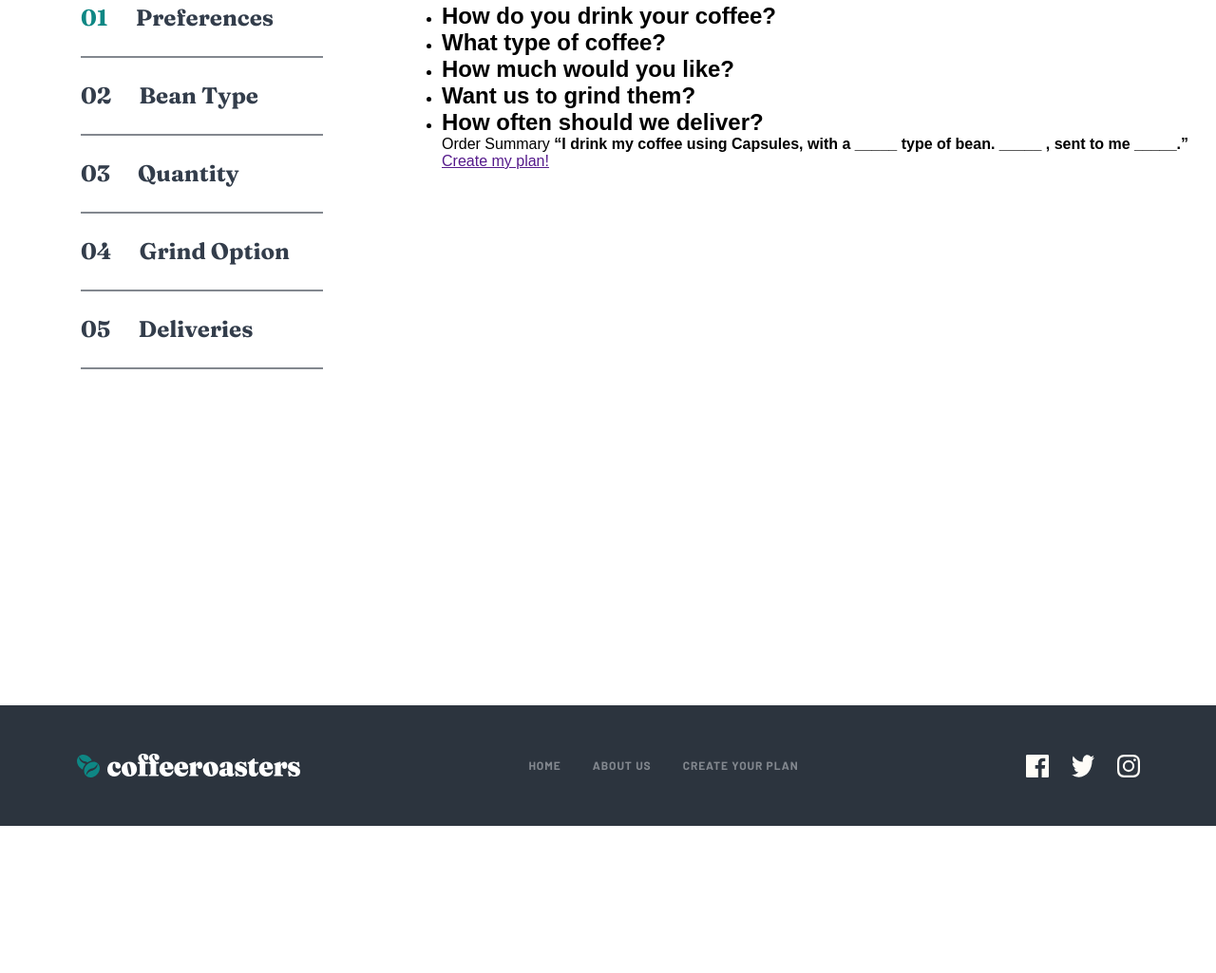
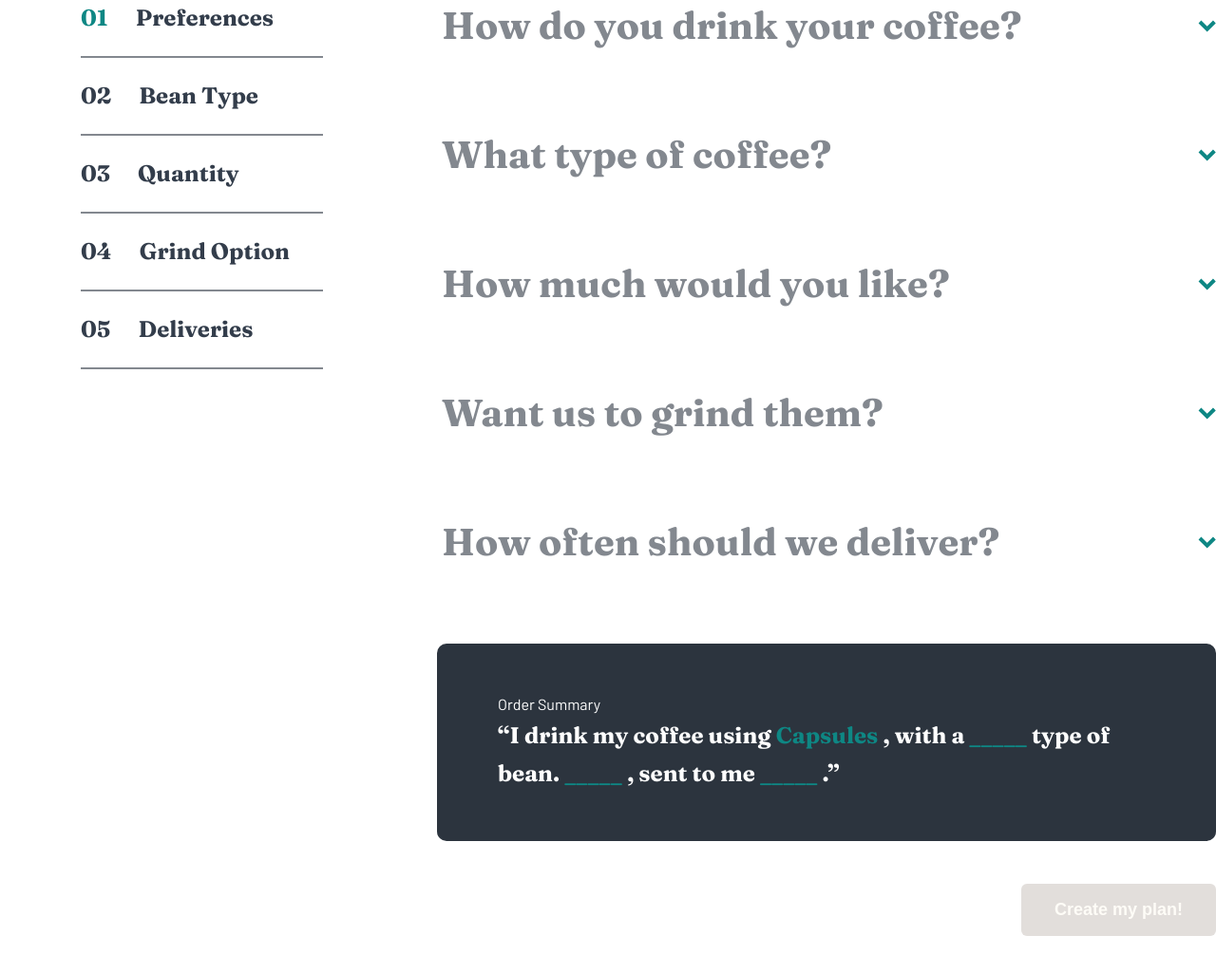
Before and after one commit to VasconcelloDev/coffee-subscription-site, a website built with Vite: page subscribe-us.html in a window 1280 px wide. Shown: the part 1661-2686 px from the top of the page at 95% size. Before the commit the page ends 2531 px from the top, so only its background shows below. Built offline with nearby package versions, Linux system fonts and the light colour scheme.

Commit message:
create faq

```diff
--- a/subscribe-us.css
+++ b/subscribe-us.css
@@ -139,3 +139,73 @@
   line-height: 32px;
   color: #333d4b;
 }
+
+.preferences__list {
+  list-style: none;
+  display: flex;
+  gap: 88px;
+  flex-direction: column;
+  width: 100%;
+}
+
+.preferences__list li h2 {
+  color: #83888f;
+  font-size: 40px;
+  font-family: "Fraunces", sans-serif;
+  font-weight: 900;
+  line-height: 48px;
+}
+
+.preferences__list li {
+  display: flex;
+  align-items: center;
+  justify-content: space-between;
+}
+
+.summary {
+  display: flex;
+  flex-direction: column;
+  max-width: 1280px;
+  margin: auto;
+  margin-top: 135px;
+
+  align-items: flex-end;
+}
+
+.summary__card {
+  width: 820px;
+  height: 208px;
+  border-radius: 10px;
+  background: #2c343e;
+  display: flex;
+  padding: 51px 64px;
+  flex-direction: column;
+}
+
+.summary__card span {
+  color: #fff;
+  font-size: 16px;
+  font-family: "barlow", sans-serif;
+  line-height: 26px;
+}
+
+.summary__card strong {
+  color: #fff;
+  font-size: 24px;
+  font-family: "Fraunces", sans-serif;
+  font-weight: 900;
+  line-height: 40px;
+}
+.summary__navigate {
+  text-decoration: none;
+  padding: 15px 35px;
+  font-size: 18px;
+  font-weight: 900;
+  line-height: 25px;
+  background-color: #e2dedb;
+  width: fit-content;
+  margin-top: 45px;
+  color: #fefcf7;
+  border-radius: 6px;
+  font-family: "Fraunces", sans-serif 9pt;
+}
--- a/subscribe-us.html
+++ b/subscribe-us.html
@@ -79,7 +79,7 @@
       </section>
 
       <section class="preferences">
-        <div>
+        <div class="preferences__navigator">
           <ol class="preferences__navigator__list">
             <li>
               <h2><strong style="color: #0e8784">01</strong> Preferences</h2>
@@ -106,34 +106,41 @@
           </ol>
         </div>
 
-        <div class="preferences__list">
-          <ul>
+        <ul class="preferences__list">
           <li>
             <h2>How do you drink your coffee?</h2>
+            <img src="./public/plan/desktop/icon-arrow.svg" alt="arrow" />
           </li>
           <li>
             <h2>What type of coffee?</h2>
+            <img src="./public/plan/desktop/icon-arrow.svg" alt="arrow" />
           </li>
           <li>
             <h2>How much would you like?</h2>
+            <img src="./public/plan/desktop/icon-arrow.svg" alt="arrow" />
           </li>
           <li>
             <h2>Want us to grind them?</h2>
+            <img src="./public/plan/desktop/icon-arrow.svg" alt="arrow" />
           </li>
           <li>
             <h2>How often should we deliver?</h2>
+            <img src="./public/plan/desktop/icon-arrow.svg" alt="arrow" />
           </li>
         </ul>
+      </section>
 
-          <div class="preferences__testemonials">
+      <section class="summary">
+        <div class="summary__card">
           <span> Order Summary </span>
           <strong
-              >“I drink my coffee using Capsules, with a _____ type of bean.
-              _____ , sent to me _____.”</strong
+            >“I drink my coffee using <b style="color: #0e8784"> Capsules </b>,
+            with a <b style="color: #0e8784"> _____ </b> type of bean.
+            <b style="color: #0e8784"> _____ </b> , sent to me
+            <b style="color: #0e8784"> _____ </b> .”</strong
           >
         </div>
-          <a class="preferences__button__plan" href="">Create my plan! </a>
-        </div>
+        <a class="summary__navigate" href="">Create my plan!</a>
       </section>
     </main>
 
```
Lines whose indentation alone changed are shown as unchanged.
